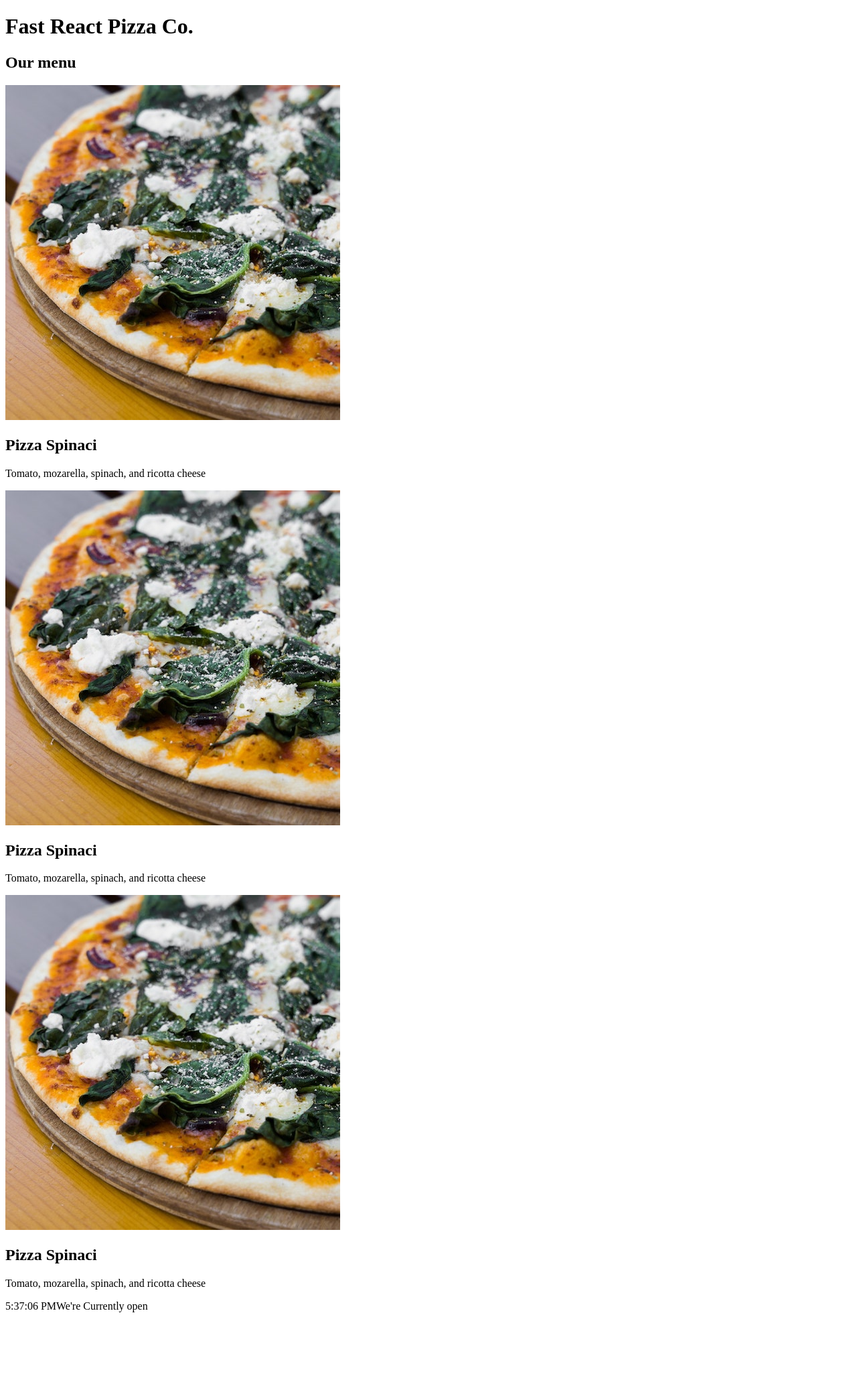
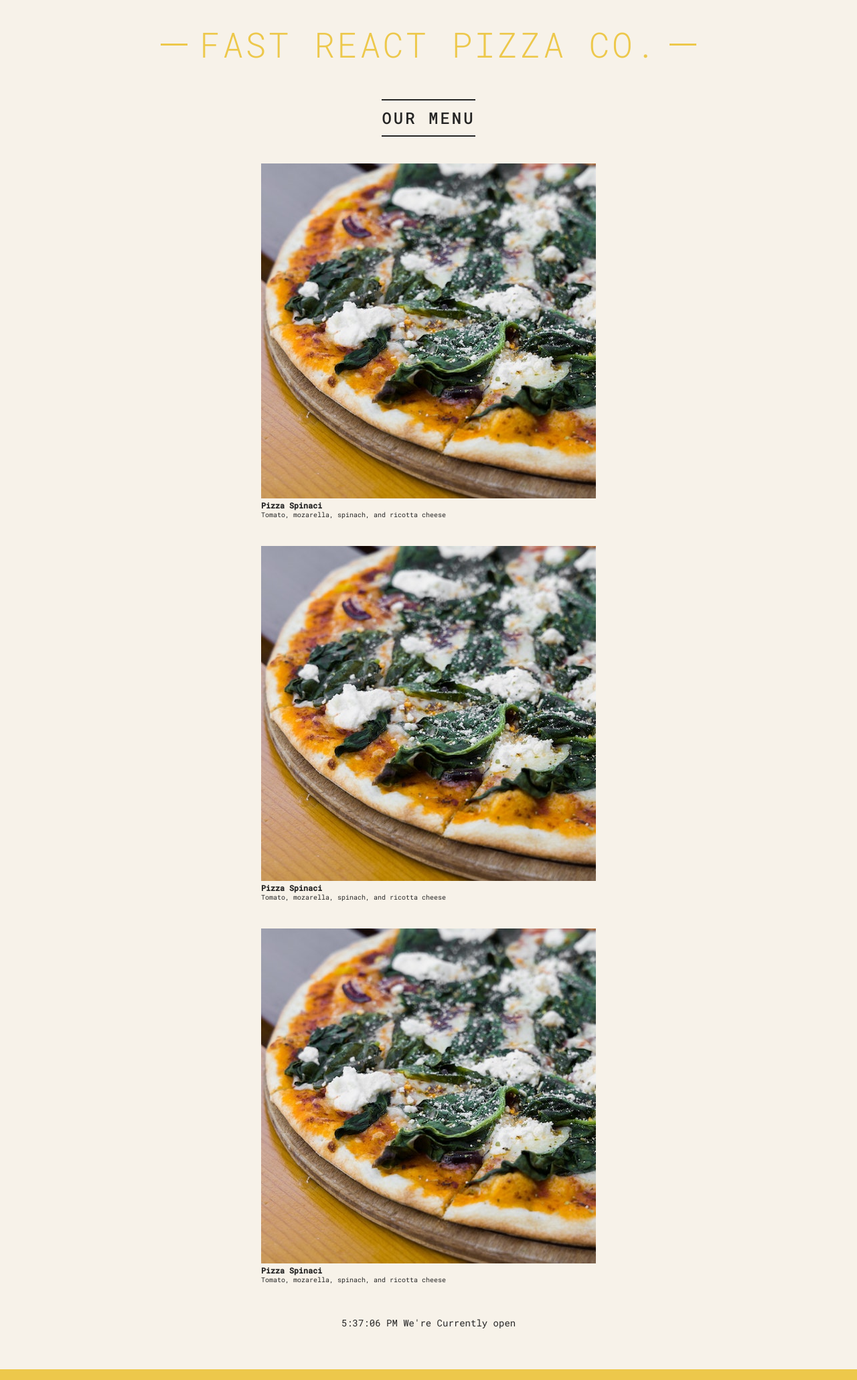
Before and after one commit to LeoMatheus/react-learn, a React (Create React App) app: page / in a window 1280 px wide. Shown: the whole page at 67% size. Before the commit the page ends 1967 px from the top, so only its background shows below. Built offline with nearby package versions, Linux system fonts and the light colour scheme.

Commit message:
Style in the project

```diff
--- a/src/index.css
+++ b/src/index.css
@@ -1,4 +1,4 @@
-@import url('https://fonts.googleapis.com/css2?family=Roboto+Mono:ital,wght@0,300;0,400;0,500;1,300&display=swap');
+@import url("https://fonts.googleapis.com/css2?family=Roboto+Mono:ital,wght@0,300;0,400;0,500;1,300&display=swap");
 
 * {
   margin: 0;
@@ -11,7 +11,7 @@
 }
 
 body {
-  font-family: 'Roboto Mono', sans-serif;
+  font-family: "Roboto Mono", sans-serif;
   color: #252525;
   font-weight: 400;
   background-color: #f7f2e9;
@@ -55,9 +55,9 @@
 .header h1::before,
 .header h1::after {
   display: block;
-  content: '';
+  content: "";
   height: 3px;
-  width: 12rem;
+  width: 4rem;
   background-color: #edc84b;
   position: absolute;
   top: calc(50% - 1px);
--- a/src/index.tsx
+++ b/src/index.tsx
@@ -1,5 +1,6 @@
 import React from "react";
 import ReactDOM from "react-dom/client";
+import "./index.css";
 
 const pizzaData = [
   {
@@ -48,7 +49,7 @@
 
 function App() {
   return (
-    <div>
+    <div className="container">
       <Header />
       <Menu />
       <Footer />
@@ -57,35 +58,36 @@
 }
 
 function Header() {
-  return <h1>Fast React Pizza Co.</h1>;
+  return (
+    <header className="header footer">
+      <h1>Fast React Pizza Co.</h1>
+    </header>
+  );
 }
 
 function Menu() {
   return (
-    <div>
+    <main className="menu">
       <h2>Our menu</h2>
       <Pizza />
       <Pizza />
       <Pizza />
-    </div>
+    </main>
   );
 }
 
 function Footer() {
-  const hour = new Date().getHours();
-
-  const openHour = 12;
-  const closeHour = 22;
-  const isOpen = hour >= openHour && hour <= closeHour;
-  // if (hour >= openHour && hour <= closeHour) alert("We're currently open");
-  // else alert("Sorry we're closed");
-  return <footer>{new Date().toLocaleTimeString()}We're Currently open</footer>;
+  return (
+    <footer className="footer">
+      {new Date().toLocaleTimeString()} We're Currently open
+    </footer>
+  );
 }
 function Pizza() {
   return (
     <div>
       <img src="pizzas/spinaci.jpg" alt="Pizza Spinaci" />
-      <h2>Pizza Spinaci</h2>
+      <h3>Pizza Spinaci</h3>
       <p> Tomato, mozarella, spinach, and ricotta cheese</p>
     </div>
   );
```
